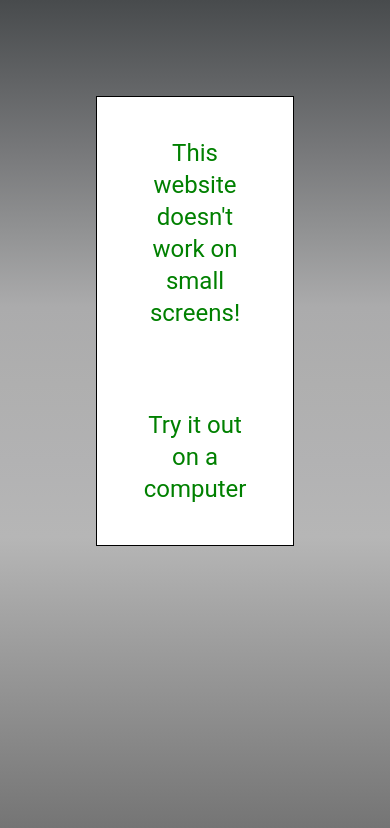
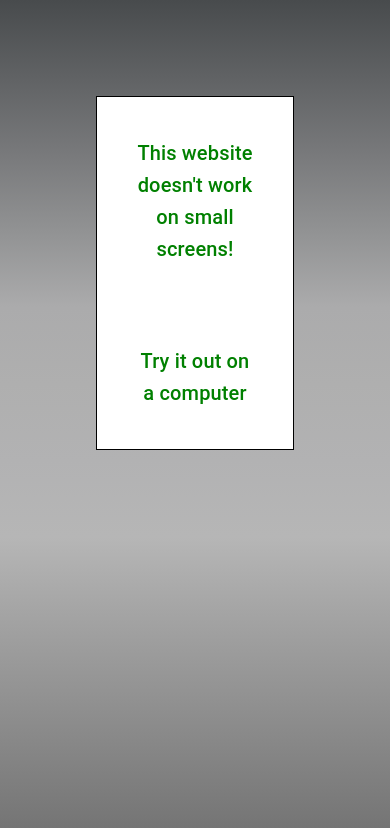
Before and after one commit to jordn24/MyPortfolio, a React (Create React App) app in the folder frontend/: page / in a window 390 px wide. Shown: the top 828 px of the page. Built offline with nearby package versions, Linux system fonts and the light colour scheme.

Commit message:
Changed mobile text size

```diff
--- a/frontend/src/components/MobileScreen.tsx
+++ b/frontend/src/components/MobileScreen.tsx
@@ -5,8 +5,8 @@ const MobileScreen: React.FC = () => {
     return (
         <Grid item width={'100%'} border={1} bgcolor={'white'} margin={12}>
             <Box display={'flex'} flexDirection={'column'} alignItems={'center'} color={'green'}>
-                <Typography variant="h5" textAlign={'center'} margin={5}>This website doesn't work on small screens!</Typography>
-                <Typography variant="h5" textAlign={'center'} margin={5}>Try it out on a computer</Typography>
+                <Typography variant="h6" textAlign={'center'} margin={5}>This website doesn't work on small screens!</Typography>
+                <Typography variant="h6" textAlign={'center'} margin={5}>Try it out on a computer</Typography>
             </Box>
         </Grid>
     )
```
